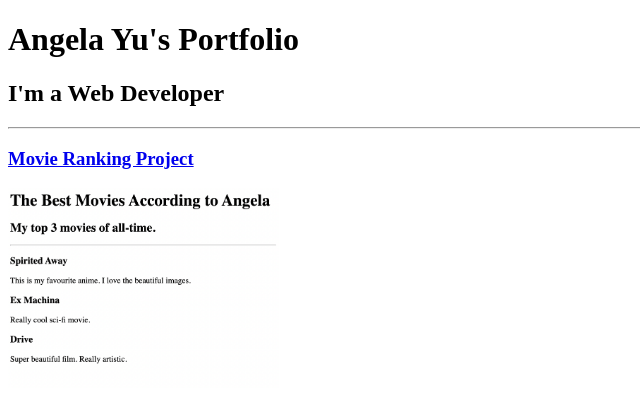
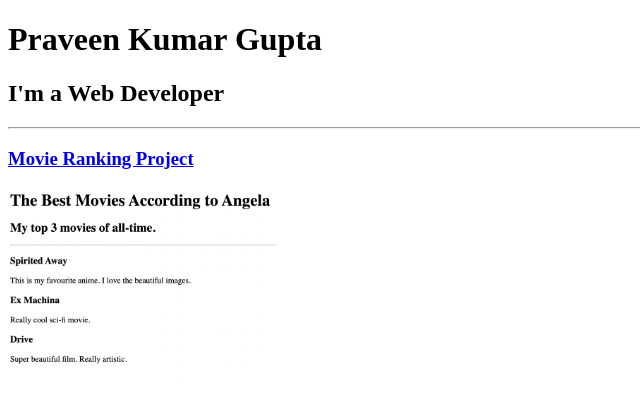
Before and after one commit to pk0528355/html-portfolio, a plain HTML site: page index.html in a window 1280 px wide. Shown: the top 408 px of the page, without its empty margins (0-640 px from the left). Drawn offline with Linux system fonts and the light colour scheme.

Commit message:
Update index.html

```diff
--- a/index.html
+++ b/index.html
@@ -7,7 +7,7 @@
 </head>
 
 <body>
-  <h1>Angela Yu's Portfolio</h1>
+  <h1>Praveen Kumar Gupta</h1>
   <h2>I'm a Web Developer</h2>
   <hr />
   <h3><a href="./public/movie-ranking.html">Movie Ranking Project</a></h3>
```
